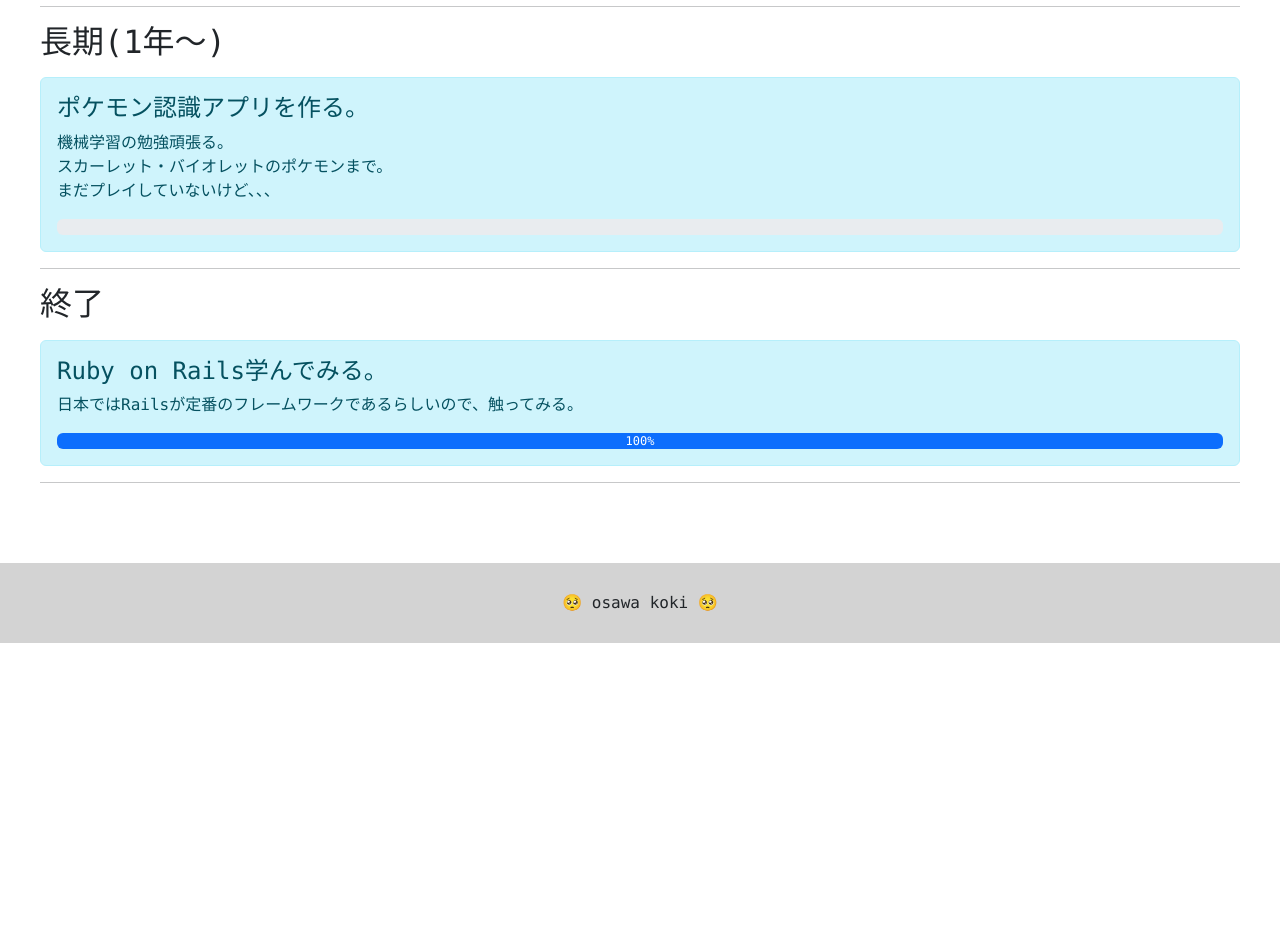
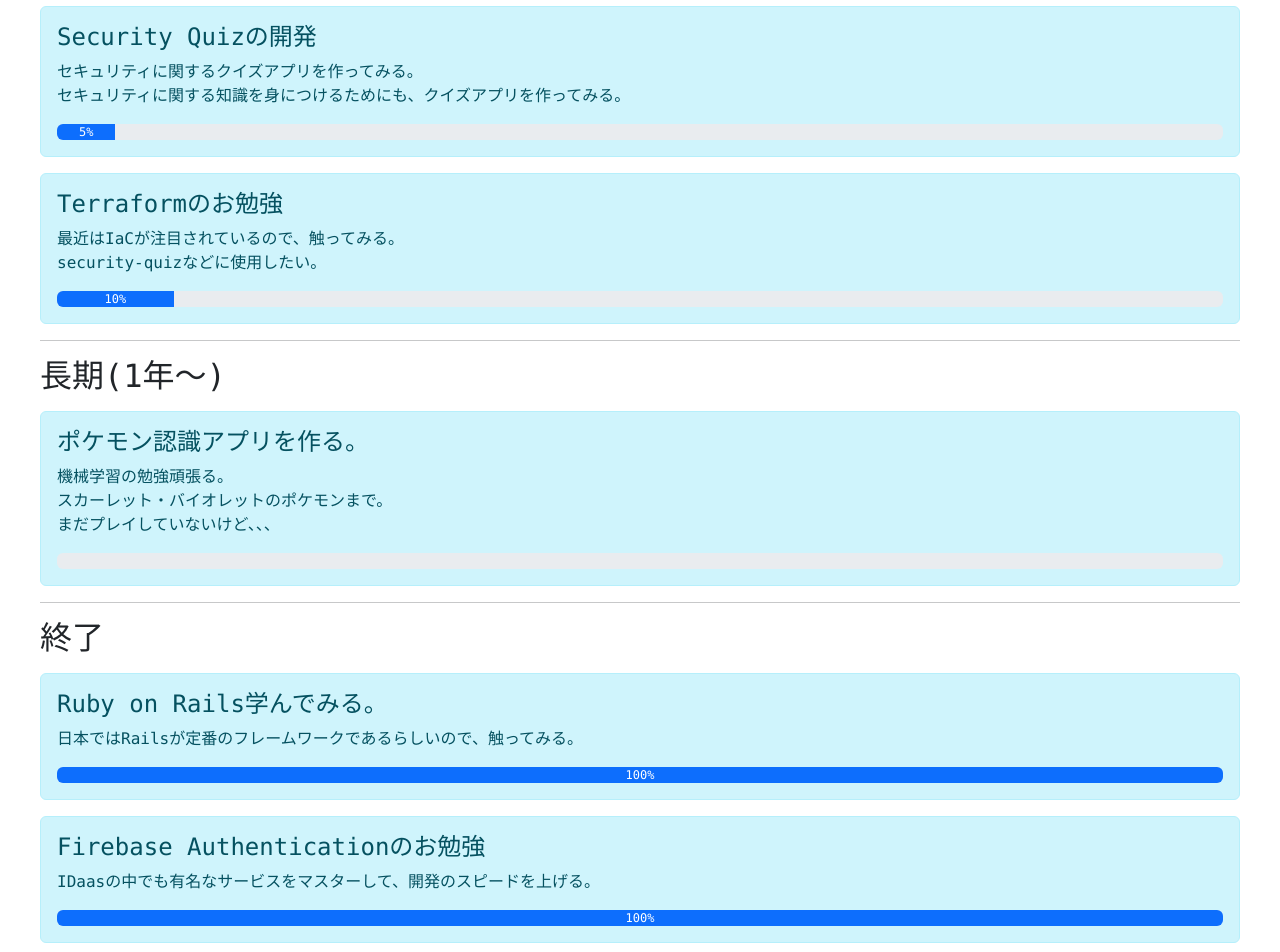
Before and after one commit to osawa-koki/osawa-koki, a Next.js app in the folder portfolio/: page /dream in a window 1280 px wide. Shown: the part 1140-2092 px from the top of the page. Before the commit the page ends 1783 px from the top, so only its background shows below. Built offline with nearby package versions, Linux system fonts and the light colour scheme.

Commit message:
Dream追加した。

```diff
--- a/portfolio/data/dream.ts
+++ b/portfolio/data/dream.ts
@@ -70,6 +70,38 @@ const _dreams: Dream[] = ([
     progress: 0,
     timespan: '中期(3ヶ月～1年)',
   },
+  {
+    title: 'Firebase Authenticationのお勉強',
+    description: 'IDaasの中でも有名なサービスをマスターして、開発のスピードを上げる。',
+    start_at: new Date('2023-01-10'),
+    end_at: new Date('2023-03-31'),
+    progress: 100,
+    timespan: '中期(3ヶ月～1年)',
+  },
+  {
+    title: 'Auth0のお勉強',
+    description: 'IDaasの中でも有名なサービスをマスターして、開発のスピードを上げる。',
+    start_at: new Date('2023-01-10'),
+    end_at: new Date('2023-03-31'),
+    progress: 100,
+    timespan: '中期(3ヶ月～1年)',
+  },
+  {
+    title: 'Security Quizの開発',
+    description: 'セキュリティに関するクイズアプリを作ってみる。\nセキュリティに関する知識を身につけるためにも、クイズアプリを作ってみる。',
+    start_at: new Date('2023-01-10'),
+    end_at: new Date('2023-03-31'),
+    progress: 5,
+    timespan: '中期(3ヶ月～1年)',
+  },
+  {
+    title: 'Terraformのお勉強',
+    description: '最近はIaCが注目されているので、触ってみる。\nsecurity-quizなどに使用したい。',
+    start_at: new Date('2023-01-10'),
+    end_at: new Date('2023-03-31'),
+    progress: 10,
+    timespan: '中期(3ヶ月～1年)',
+  },
 ] as Dream[]).map(dream => {
   const progress = dream.progress >= 100 ? 100 : dream.progress;
   const timespan = progress >= 100 ? '終了' : dream.timespan;
```
